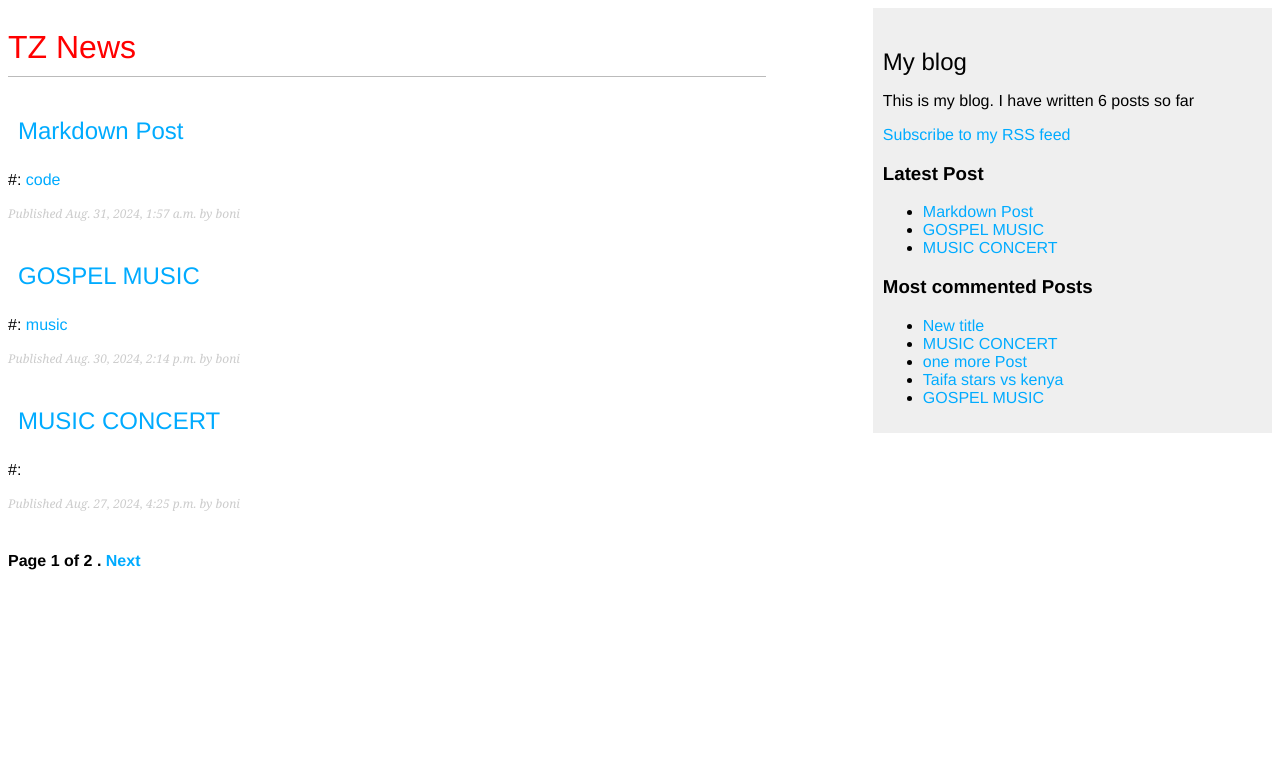
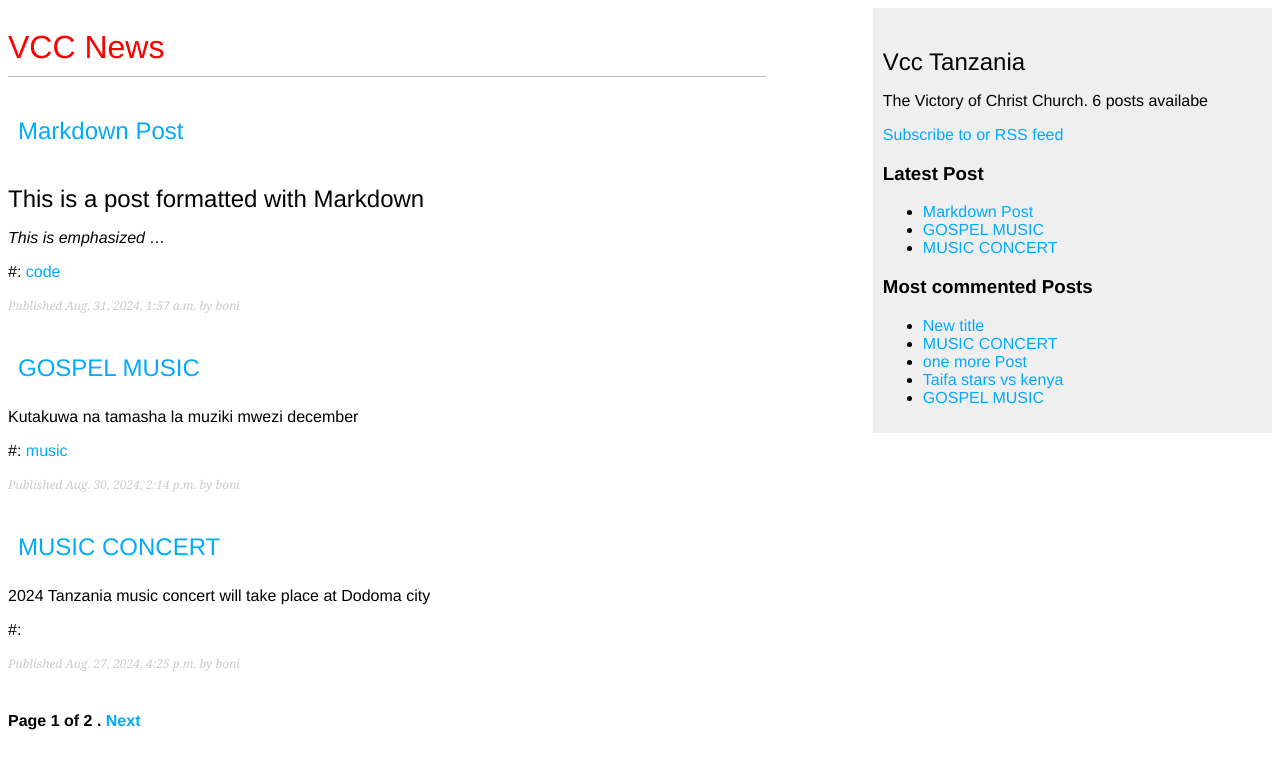
Before and after one commit to lutusyo/my_env3, a Django app: page /blog/ in a window 1280 px wide. Shown: the top 769 px of the page. Run offline with Django 3.2, Linux system fonts and the light colour scheme; data comes from the database, SQL or seed files in the repository; parts of the project's set-up code (start-up, migrations or seed data) failed here and were passed over.

Commit message:
i did some few changes from pythonanywhere

```diff
--- a/blog/templates/blog/base.html
+++ b/blog/templates/blog/base.html
@@ -3,6 +3,7 @@
 <!DOCTYPE html>
 <html>
     <head>
+        <meta name="viewport" content="width=device-width, initial-scale=1.0">
         <title>{% block title %}{% endblock %}</title>
         <link href="{% static "css/blog.css" %}" rel="stylesheet">
     </head>
@@ -12,11 +13,11 @@
             {% endblock %}
         </div>
         <div id="sidebar">
-            <h2>My blog</h2>
-            <p>This is my blog. I have written {% total_posts %} posts so far</p>
+            <h2>Vcc Tanzania</h2>
+            <p>The Victory of Christ Church.  {% total_posts %} posts availabe</p>
 
             <p>
-                <a href='{% url "blog:post_feed" %}'>Subscribe to my RSS feed</a>
+                <a href='{% url "blog:post_feed" %}'>Subscribe to or RSS feed</a>
             </p>
 
             <h3>Latest Post</h3>
--- a/blog/templates/blog/post/list.html
+++ b/blog/templates/blog/post/list.html
@@ -1,10 +1,10 @@
 {% extends "blog/base.html" %}
 {% load blog_tags %}
 
-{% block title %}News blog{% endblock %}
+{% block title %}Church blog{% endblock %}
 
 {% block content %}
-    <h1 style="color: red;"> TZ News</h1>
+    <h1 style="color: red;"> VCC News</h1>
     <div style="background-color: white;">
         {% if tag %}
             <h2>Posts tagged with "{{ tag.name }}"</h2>
@@ -15,6 +15,7 @@
             <h2 style="padding: 10px;">
                 <a href="{{ post.get_absolute_url }}">{{ post.title }}</a>
             </h2>
+            {{ post.body|markdown|truncatewords_html:10 }}
             <p class="tags"> #:
                 {% for tag in post.tags.all %}
                     <a href="{% url 'blog:post_list_by_tag' tag.slug %}">{{tag.name}}</a>
@@ -25,7 +26,7 @@
             <p class="date">
                 Published {{ post.publish }} by {{ post.author }}
             </p>
-           <!-- {{ post.body|markdown|truncatewords_html:30 }}-->
+
         </div>
         {% endfor %}
 
--- a/static/css/blog.css
+++ b/static/css/blog.css
@@ -1,7 +1,14 @@
 body {
-    margin:1;
-    padding:1;
+    margin:10;
+    padding:20;
     font-family:helvetica, sans-serif
+}
+
+@media (max-width:599px) {
+    body{
+        font-size: 14px;
+        padding:10px;
+    }
 }
 
 a {
```
